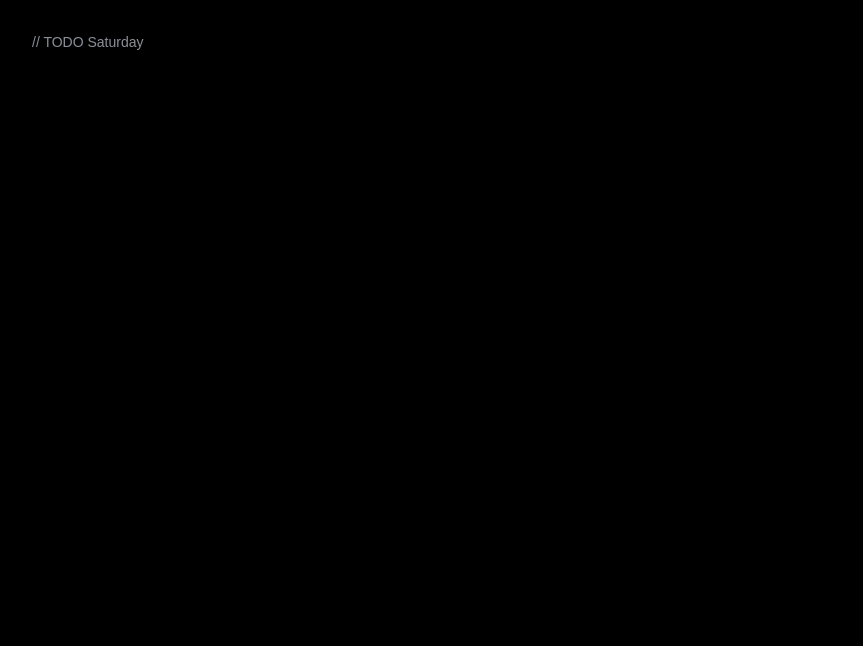
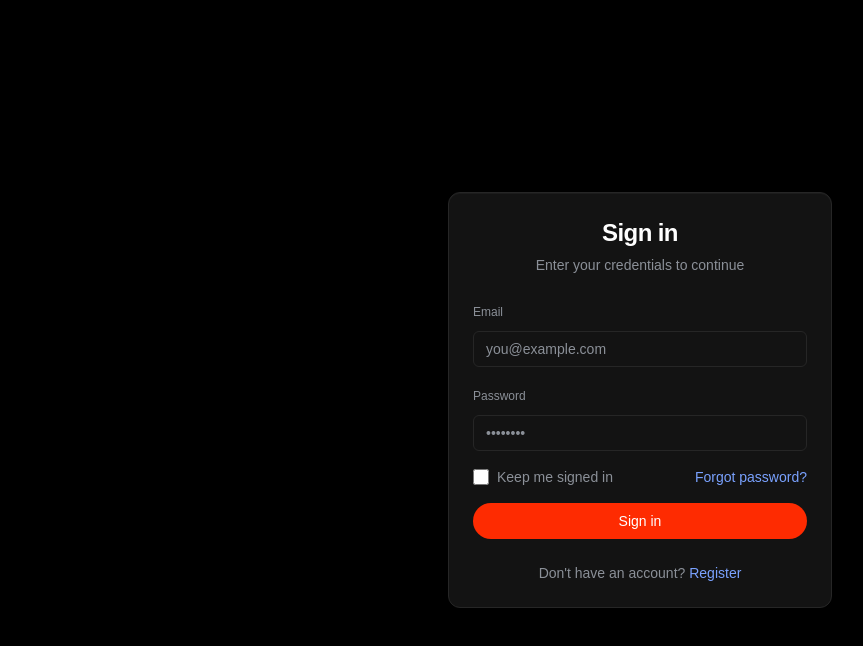
Before and after one commit to JasoonX/ChatAiHackathon, a Next.js app: page /login in a window 1280 px wide. Shown: the top 646 px of the page, without its empty margins (0-863 px from the left). Built offline with nearby package versions, Linux system fonts and the light colour scheme; a web font is replaced by a local one.

Commit message:
feat(permissions): access control library with 37 tests (R2.4.7, R2.4.8, R2.5.5, R2.6.4)

```diff
--- a/src/app/login/page.tsx
+++ b/src/app/login/page.tsx
@@ -1,7 +1,94 @@
+"use client";
+
+import Link from "next/link";
+
+import { Button } from "@/components/ui/button";
+import {
+  Card,
+  CardContent,
+  CardDescription,
+  CardHeader,
+  CardTitle,
+} from "@/components/ui/card";
+import { Input } from "@/components/ui/input";
+import { Label } from "@/components/ui/label";
+
 export default function LoginPage() {
   return (
-    <main className="p-8 text-sm text-muted-foreground">
-      {"// TODO Saturday"}
+    <main className="flex min-h-screen items-center justify-center px-4">
+      <Card className="w-full max-w-sm">
+        <CardHeader className="text-center">
+          <CardTitle className="text-2xl font-semibold tracking-tight">
+            Sign in
+          </CardTitle>
+          <CardDescription>
+            Enter your credentials to continue
+          </CardDescription>
+        </CardHeader>
+        <CardContent>
+          <form
+            onSubmit={(e) => {
+              e.preventDefault();
+              console.log("login submitted");
+            }}
+            className="space-y-4"
+          >
+            <div className="space-y-2">
+              <Label htmlFor="email">Email</Label>
+              <Input
+                id="email"
+                type="email"
+                placeholder="you@example.com"
+                autoComplete="email"
+              />
+            </div>
+
+            <div className="space-y-2">
+              <Label htmlFor="password">Password</Label>
+              <Input
+                id="password"
+                type="password"
+                placeholder="••••••••"
+                autoComplete="current-password"
+              />
+            </div>
+
+            <div className="flex items-center justify-between">
+              <label
+                htmlFor="remember"
+                className="flex items-center gap-2 text-sm text-muted-foreground cursor-pointer select-none"
+              >
+                <input
+                  id="remember"
+                  type="checkbox"
+                  className="h-4 w-4 rounded border-input bg-secondary accent-primary"
+                />
+                Keep me signed in
+              </label>
+              <Link
+                href="#"
+                className="text-sm text-info hover:underline underline-offset-4"
+              >
+                Forgot password?
+              </Link>
+            </div>
+
+            <Button type="submit" className="w-full">
+              Sign in
+            </Button>
+          </form>
+
+          <p className="mt-6 text-center text-sm text-muted-foreground">
+            Don&apos;t have an account?{" "}
+            <Link
+              href="/register"
+              className="text-info hover:underline underline-offset-4"
+            >
+              Register
+            </Link>
+          </p>
+        </CardContent>
+      </Card>
     </main>
   );
 }
--- a/src/lib/permissions.ts
+++ b/src/lib/permissions.ts
@@ -2,18 +2,142 @@ export type PermissionUser = {
   id: string;
 };
 
+export type PermissionRoom = {
+  id?: string;
+  type: "public" | "private" | "direct";
+  ownerId?: string | null;
+  adminUserIds?: string[];
+  hasInvitation?: boolean;
+};
+
+export type PermissionMembership = {
+  userId: string;
+  role: "member" | "admin";
+};
+
+export type PermissionBan = {
+  userId: string;
+};
+
 export type PermissionMessage = {
+  id?: string;
   authorId: string;
 };
 
-export type PermissionRoom = {
-  adminUserIds: string[];
+export type PermissionFriendship = {
+  exists: boolean;
 };
 
+export type PermissionUserBan = {
+  blockerUserId: string;
+  blockedUserId: string;
+};
+
+export function canUserJoinRoom(
+  user: PermissionUser,
+  room: PermissionRoom,
+  membership: PermissionMembership | null,
+  ban: PermissionBan | null,
+) {
+  if (ban?.userId === user.id) {
+    return false;
+  }
+
+  if (membership?.userId === user.id) {
+    return false;
+  }
+
+  if (room.type === "private") {
+    return room.hasInvitation === true;
+  }
+
+  return room.type === "public";
+}
+
+export function canUserPostInRoom(
+  _user: PermissionUser,
+  _room: PermissionRoom,
+  membership: PermissionMembership | null,
+) {
+  return membership !== null;
+}
+
 export function canUserDeleteMessage(
+  user: PermissionUser,
+  message: PermissionMessage,
+  room: PermissionRoom,
+) {
+  if (message.authorId === user.id) {
+    return true;
+  }
+
+  if (room.type === "direct") {
+    return false;
+  }
+
+  if (room.ownerId === user.id) {
+    return true;
+  }
+
+  return room.adminUserIds?.includes(user.id) ?? false;
+}
+
+export function canUserManageMembers(
+  user: PermissionUser,
+  room: PermissionRoom,
+  membership: PermissionMembership | null,
+) {
+  if (room.ownerId === user.id) {
+    return true;
+  }
+
+  return membership?.role === "admin";
+}
+
+export function canUserDeleteRoom(user: PermissionUser, room: PermissionRoom) {
+  return room.ownerId === user.id;
+}
+
+export function canUserDownloadAttachment(
   _user: PermissionUser,
-  _message: PermissionMessage,
-  _room: PermissionRoom,
+  roomMembership: PermissionMembership | null,
 ) {
-  throw new Error("not implemented");
+  return roomMembership !== null;
 }
+
+export function canUsersDirectMessage(
+  userA: PermissionUser,
+  userB: PermissionUser,
+  friendship: PermissionFriendship | null,
+  bans: PermissionUserBan[],
+) {
+  if (!friendship?.exists) {
+    return false;
+  }
+
+  return !bans.some(
+    (ban) =>
+      (ban.blockerUserId === userA.id && ban.blockedUserId === userB.id) ||
+      (ban.blockerUserId === userB.id && ban.blockedUserId === userA.id),
+  );
+}
+
+export function canUserInviteToRoom(
+  _user: PermissionUser,
+  room: PermissionRoom,
+  membership: PermissionMembership | null,
+) {
+  if (room.type !== "private") {
+    return false;
+  }
+
+  return membership !== null;
+}
+
+export function canUserRemoveAdmin(
+  actingUser: PermissionUser,
+  targetUser: PermissionUser,
+  room: PermissionRoom,
+) {
+  return room.ownerId === actingUser.id && room.ownerId !== targetUser.id;
+}
```
Also changed, not shown: 2 other files (tests, documents, lock files or other folders).
